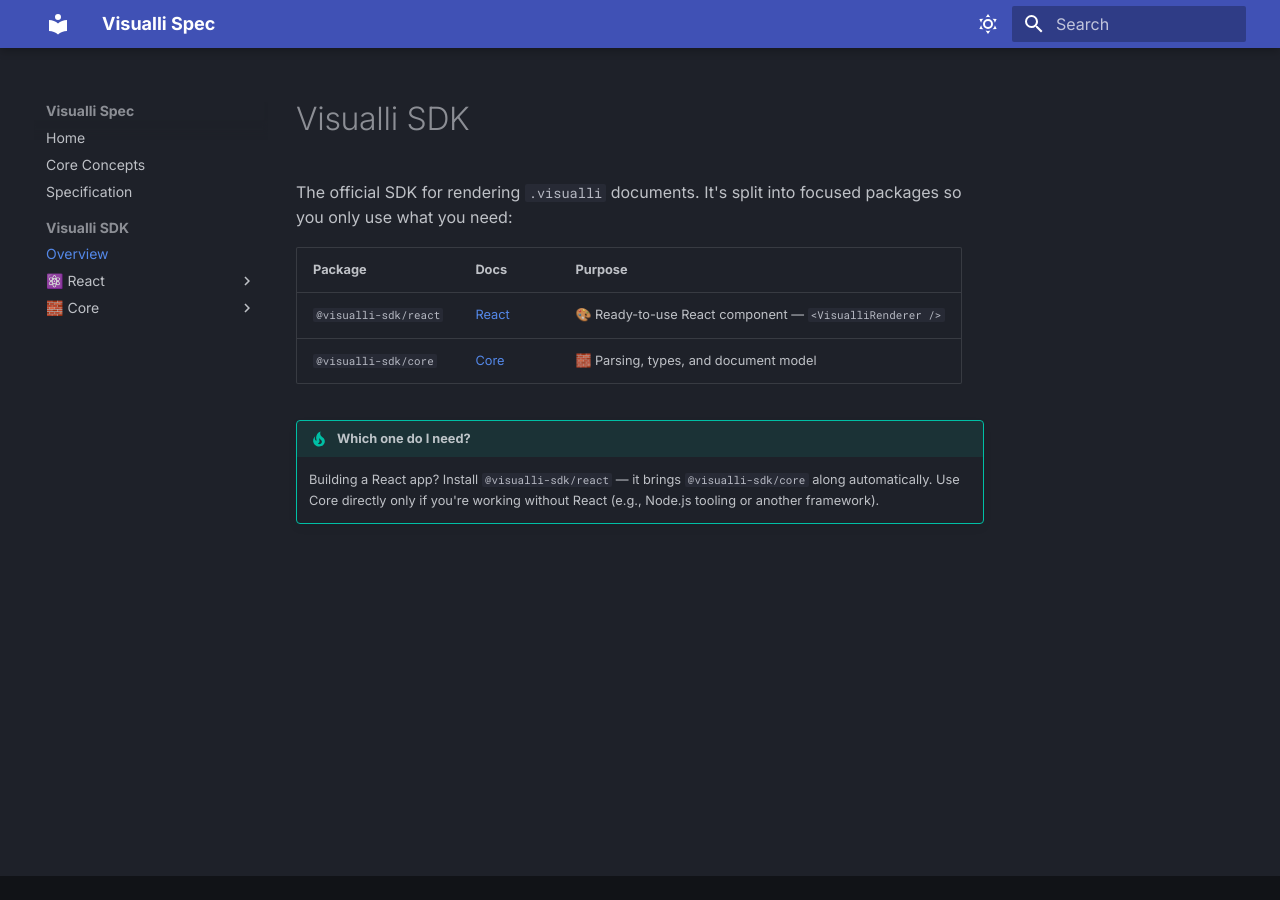
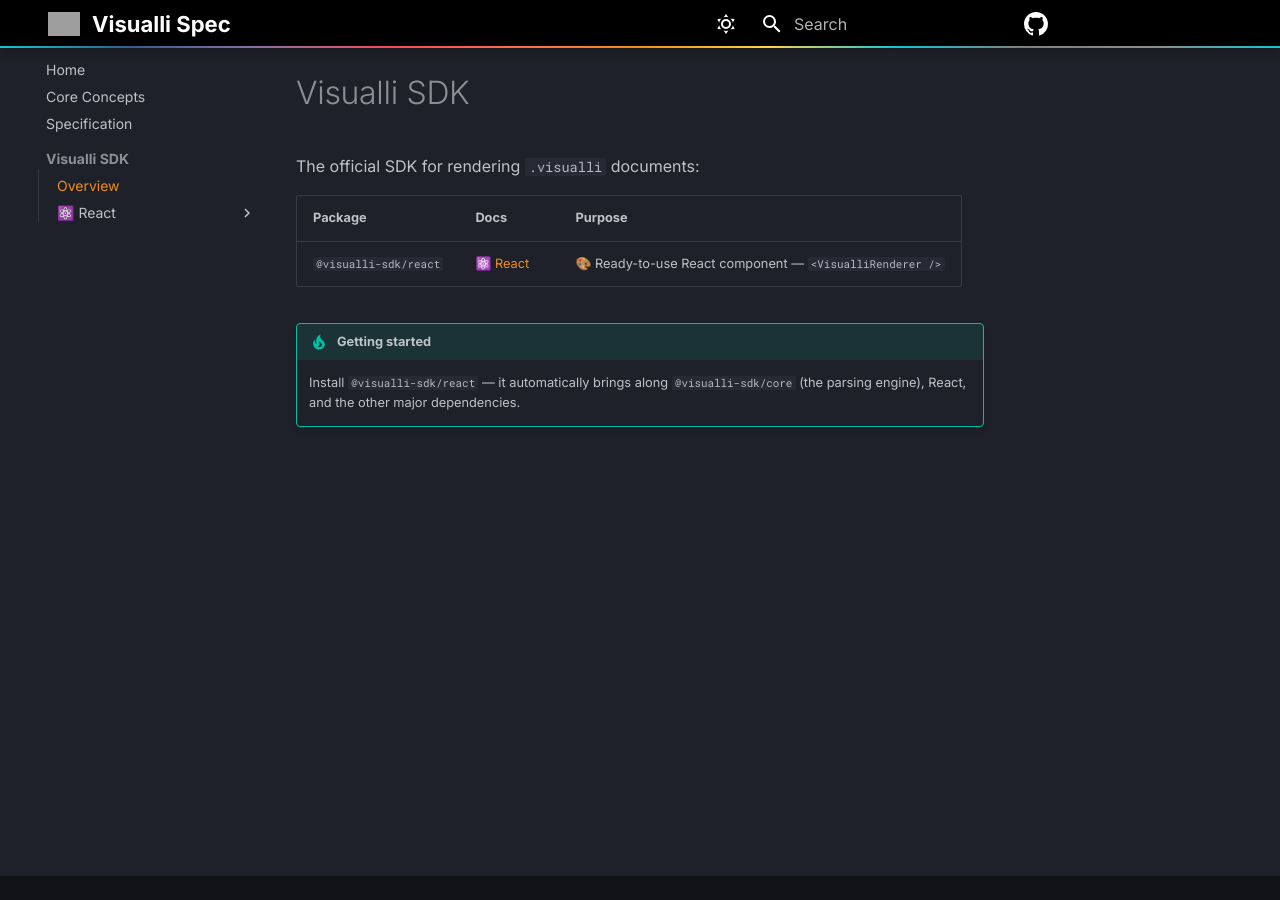
Before and after one commit to visualli-ai/spec, an MkDocs documentation site: the page built from docs/visualli-sdk/index.md, in a window 1280 px wide. Built offline with MkDocs 1.6.1 and Material for MkDocs 9.7.7, drawn with Linux system fonts in a browser that asks for light colours; grey boxes are pictures that could not be loaded.

Commit message:
docs updated and styling added

```diff
--- /dev/null
+++ b/docs/stylesheets/brand.css
@@ -0,0 +1,166 @@
+/* Brand palette mapped to Material for MkDocs CSS variables */
+
+:root {
+  /* Primary: cyan from the VISUALLI logo (#12C7D3) */
+  --md-primary-fg-color: #12C7D3;
+  --md-primary-fg-color--light: #64e3eb;
+  --md-primary-fg-color--dark: #0ea5ad;
+
+  /* Accent: orange from the logo (#F28C16) */
+  --md-accent-fg-color: #F28C16;
+
+  /* Links use accent for consistency */
+  --md-typeset-a-color: var(--md-accent-fg-color);
+
+  /* Brand gradient across VISUALLI tones */
+  --brand-gradient: linear-gradient(90deg,
+    #12C7D3 0%,
+    #325E8C 10%,
+    #8A70A6 20%,
+    #F54A57 30%,
+    #FF6C4D 40%,
+    #F28C16 50%,
+    #FFD347 60%,
+    #12C7D3 70%,
+    #7F7F7F 80%,
+    #8D8D8D 90%,
+    #12C7D3 100%
+  );
+  /* Site title used in header banner (rendered inside the clickable logo link) */
+  --site-title: "Visualli Spec";
+}
+
+[data-md-color-scheme="slate"] {
+  /* Keep brand colors in dark mode */
+  --md-primary-fg-color: #12C7D3;
+  --md-primary-fg-color--light: #5bd9e2;
+  --md-primary-fg-color--dark: #0b8b93;
+  --md-accent-fg-color: #F28C16;
+  --md-typeset-a-color: var(--md-accent-fg-color);
+}
+
+/* Header: solid black banner with thin gradient line at bottom */
+.md-header {
+  background-color: #000000;
+  background-image: none; /* remove previous gradient fill */
+  position: relative; /* enable bottom border pseudo-element */
+}
+
+.md-header::after {
+  content: "";
+  position: absolute;
+  left: 0;
+  right: 0;
+  bottom: 0;
+  height: 2px; /* very thin gradient line */
+  background-image: var(--brand-gradient);
+  background-size: 100% 100%;
+  background-repeat: no-repeat;
+}
+
+/* Make the left logo act as the full clickable banner title */
+.md-header__button.md-logo {
+  display: inline-flex;
+  align-items: center;
+  gap: .6rem;
+  text-decoration: none;
+  width: auto !important; /* expand clickable area to include text */
+  max-width: none !important;
+  padding: 0 .5rem; /* small horizontal padding for comfortable click */
+  margin-right: auto; /* keep search + palette icons right-aligned */
+}
+.md-header__button.md-logo::after {
+  content: var(--site-title);
+  color: #fff;
+  font-weight: 600;
+  font-size: 1.1rem; /* reduced to match earlier banner scale */
+  line-height: 1;
+  white-space: nowrap;
+}
+
+/* Center the header options (palette + search) on desktop */
+.md-header__inner { position: relative; }
+@media (min-width: 768px) {
+  .md-header__options {
+    position: absolute;
+    left: 50%;
+    top: 0;
+    transform: translateX(-50%);
+    height: 100%;
+    display: flex;
+    align-items: center;
+    gap: 0.75rem;
+    z-index: 5; /* above gradient divider */
+  }
+  /* Ensure search occupies its natural width while centered */
+  .md-header__options .md-search { max-width: none; }
+}
+/* Hide the original (non-clickable) header title to avoid duplicate text */
+.md-header__title { display: none !important; }
+.md-header__title * { display: none !important; }
+
+/*
+   Table of Contents (Right Sidebar) - Improved Hierarchy
+   Indents h3 headings (and deeper) to visually distinguish them from h2 headings.
+*/
+.md-nav--secondary .md-nav__list .md-nav__list {
+  padding-left: 0.6rem;
+  margin-left: 0.2rem;
+  border-left: 1px solid var(--md-default-fg-color--lightest);
+}
+
+.md-nav--secondary .md-nav__list .md-nav__list .md-nav__item {
+  padding-left: 0.3rem;
+}
+
+/*
+   Primary Navigation (Left Sidebar) - Match Hierarchy Style
+   Apply indentation lines to Level 2 items AND deeper nested levels (Level 3+).
+   Changed to generalized selector to support infinite nesting depth.
+*/
+.md-nav--primary .md-nav__item > .md-nav > .md-nav__list {
+  padding-left: 0.6rem;
+  margin-left: 0.2rem;
+  border-left: 1px solid var(--md-default-fg-color--lightest);
+}
+
+.md-nav--primary .md-nav__item > .md-nav > .md-nav__list > .md-nav__item {
+  padding-left: 0.3rem;
+}
+
+/* Hide site title in left sidebar (primary nav) */
+.md-nav--primary > .md-nav__title {
+  display: none !important;
+}
+
+/* Reduce vertical gap between header and content */
+.md-main__inner {
+  padding-top: .2rem !important;
+  margin-top: 0 !important;
+}
+
+/* Ensure content and sidebar start higher up */
+.md-content, .md-sidebar {
+  padding-top: 0 !important;
+  margin-top: 0 !important;
+}
+
+/* Reduce top margin of the first heading if needed to pull text up further */
+.md-typeset h1 {
+  margin-top: 0 !important;
+}
+
+/* --- Spec docs additions --- */
+
+/* Keep prop/type columns readable — prevent wrapping into two lines */
+.md-typeset table:not([class]) th:first-child,
+.md-typeset table:not([class]) td:first-child {
+  white-space: nowrap;
+}
+
+/* Give tables more breathing room on wide screens */
+@media screen and (min-width: 76.25em) {
+  .md-content__inner {
+    max-width: 60rem;
+  }
+}
--- a/docs/stylesheets/extra.css
+++ /dev/null
@@ -1,14 +0,0 @@
-/* Visualli spec docs overrides */
-
-/* Keep prop/type columns readable — prevent wrapping into two lines */
-.md-typeset table:not([class]) th:first-child,
-.md-typeset table:not([class]) td:first-child {
-  white-space: nowrap;
-}
-
-/* Give tables more breathing room on wide screens */
-@media screen and (min-width: 76.25em) {
-  .md-content__inner {
-    max-width: 60rem;
-  }
-}
--- a/docs/visualli-sdk/index.md
+++ b/docs/visualli-sdk/index.md
@@ -1,11 +1,10 @@
 # Visualli SDK
 
-The official SDK for rendering `.visualli` documents. It's split into focused packages so you only use what you need:
+The official SDK for rendering `.visualli` documents:
 
 | Package | Docs | Purpose |
 |---|---|---|
-| `@visualli-sdk/react` | [React](react/getting-started.md) | 🎨 Ready-to-use React component — `<VisualliRenderer />` |
-| `@visualli-sdk/core` | [Core](core/overview.md) | 🧱 Parsing, types, and document model |
+| `@visualli-sdk/react` | [⚛️ React](react/getting-started.md) | 🎨 Ready-to-use React component — `<VisualliRenderer />` |
 
-!!! tip "Which one do I need?"
-    Building a React app? Install `@visualli-sdk/react` — it brings `@visualli-sdk/core` along automatically. Use Core directly only if you're working without React (e.g., Node.js tooling or another framework).
+!!! tip "Getting started"
+    Install `@visualli-sdk/react` — it automatically brings along `@visualli-sdk/core` (the parsing engine), React, and the other major dependencies.
--- a/mkdocs.yml
+++ b/mkdocs.yml
@@ -1,9 +1,11 @@
 site_name: Visualli Spec
 site_url: https://spec.visualli.ai
 
+repo_url: https://github.com/visualli-ai/spec
+
 nav:
   - Home: index.md
-  - Core Concepts: core.md
+  - Core Concepts: core-concepts.md
   - Specification: spec.md
   - Visualli SDK:
       - Overview: visualli-sdk/index.md
@@ -11,11 +13,11 @@ nav:
           - 🚀 Getting Started: visualli-sdk/react/getting-started.md
           - ⚙️ Props Reference: visualli-sdk/react/props.md
           - 🧪 Examples: visualli-sdk/react/examples.md
-      - 🧱 Core:
-          - Overview: visualli-sdk/core/overview.md
 
 theme:
   name: material
+  custom_dir: overrides
+  logo: assets/V-logo-rgb-transparent.png
   features:
     - navigation.sections
     - navigation.tracking
@@ -28,12 +30,14 @@ theme:
     text: Inter
   palette:
     - scheme: slate
-      primary: indigo
+      primary: custom
+      accent: custom
       toggle:
         icon: material/weather-sunny
         name: Switch to light mode
     - scheme: default
-      primary: indigo
+      primary: custom
+      accent: custom
       toggle:
         icon: material/weather-night
         name: Switch to dark mode
@@ -41,7 +45,7 @@ theme:
 use_directory_urls: false
 
 extra_css:
-  - stylesheets/extra.css
+  - stylesheets/brand.css
 
 plugins:
   - search
--- /dev/null
+++ b/overrides/partials/source.html
@@ -0,0 +1,6 @@
+<!-- Custom GitHub link: icon only, no repo name -->
+<a href="https://github.com/visualli-ai/spec" target="_blank" rel="noopener" class="md-header__button md-icon" title="visualli-ai/spec on GitHub" aria-label="GitHub repository">
+  <svg xmlns="http://www.w3.org/2000/svg" viewBox="0 0 16 16" width="24" height="24" fill="currentColor">
+    <path d="M8 0c4.42 0 8 3.58 8 8a8.013 8.013 0 0 1-5.45 7.59c-.4.08-.55-.17-.55-.38 0-.27.01-1.13.01-2.2 0-.75-.25-1.23-.54-1.48 1.78-.2 3.65-.88 3.65-3.95 0-.88-.31-1.59-.82-2.15.08-.2.36-1.02-.08-2.12 0 0-.67-.22-2.2.82-.64-.18-1.32-.27-2-.27-.68 0-1.36.09-2 .27-1.53-1.03-2.2-.82-2.2-.82-.44 1.1-.16 1.92-.08 2.12-.51.56-.82 1.28-.82 2.15 0 3.06 1.86 3.75 3.64 3.95-.23.2-.44.55-.51 1.07-.46.21-1.61.55-2.33-.66-.15-.24-.6-.83-1.23-.82-.67.01-.27.38.01.53.34.19.73.9.82 1.13.16.45.68 1.31 2.69.94 0 .67.01 1.3.01 1.49 0 .21-.15.45-.55.38A7.995 7.995 0 0 1 0 8c0-4.42 3.58-8 8-8Z"></path>
+  </svg>
+</a>
--- a/requirements.txt
+++ /dev/null
@@ -1,2 +0,0 @@
-mkdocs>=1.5.3
-mkdocs-material>=9.5.16
```
Also changed, not shown: docs/core-concepts.md (added, +198 -0 lines), docs/index.md (+1 -1 lines), docs/sdk/examples.md (deleted, +0 -94 lines), docs/sdk/getting-started.md (deleted, +0 -117 lines), docs/sdk/props.md (deleted, +0 -51 lines), docs/visualli-sdk/core/overview.md (deleted, +0 -23 lines), 2 other files.
